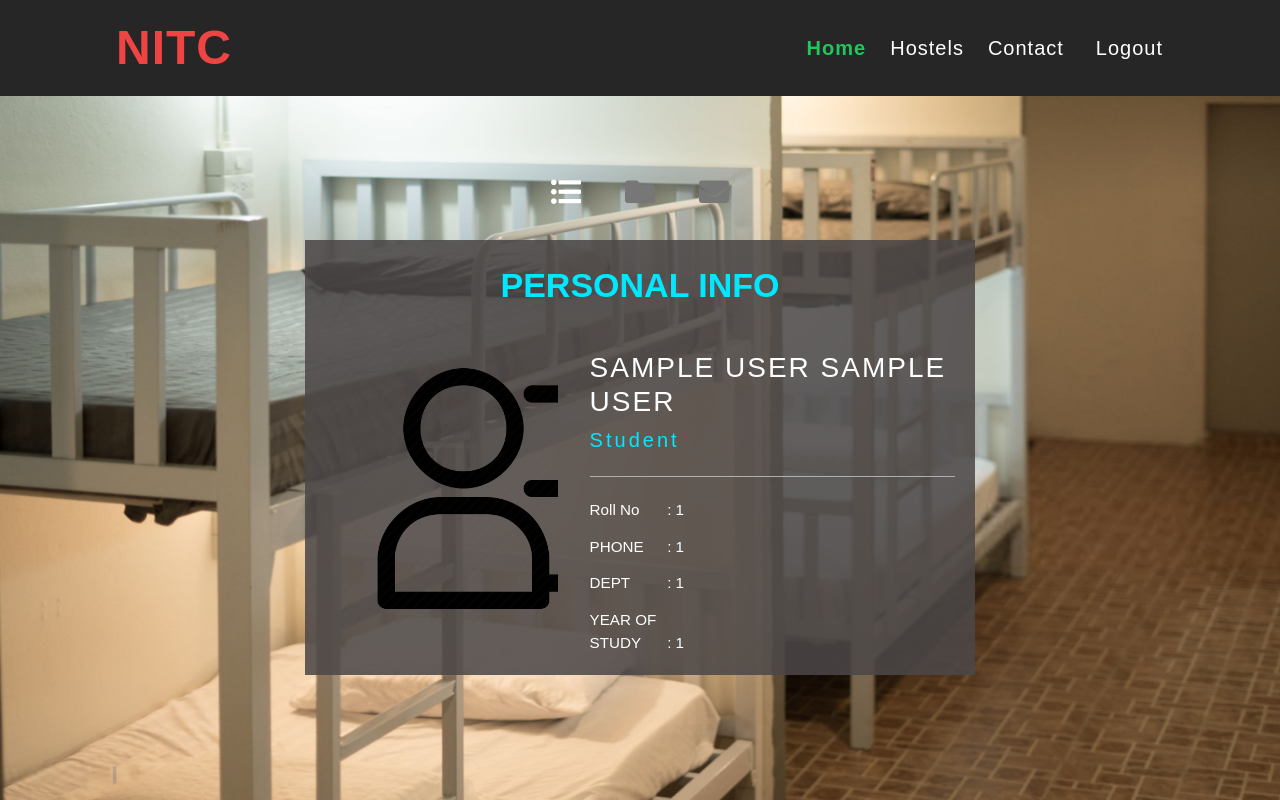
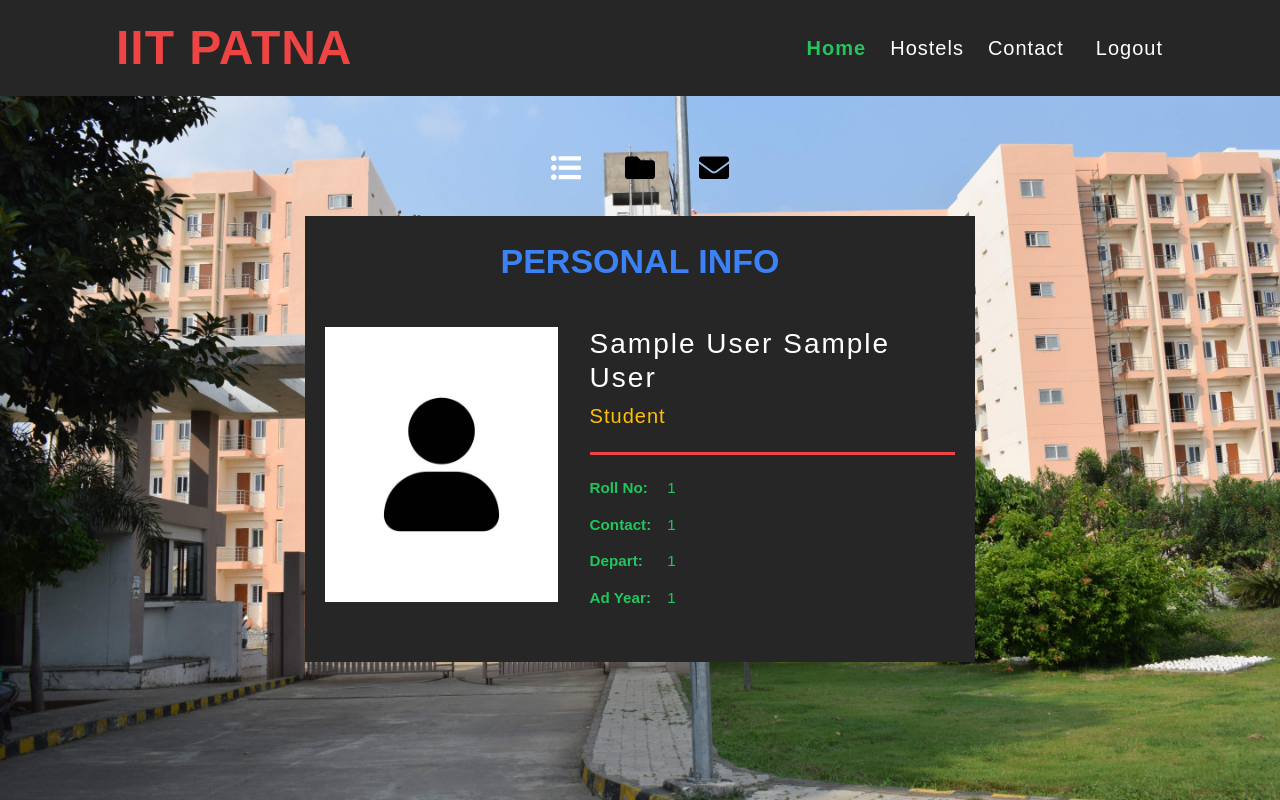
Before and after one commit to rohitranjan-rr10/btp, a PHP site: page /profile.php in a window 1280 px wide. Run offline with PHP 8.4, Linux system fonts and the light colour scheme; the visitor is signed in with stand-in values (Sample User, id 1); data that the repository does not hold is empty.

Commit message:
student part completed

```diff
--- a/profile.php
+++ b/profile.php
@@ -1,28 +1,17 @@
 <?php
 require 'includes/config.inc.php';
 ?>
+
 <!DOCTYPE html>
 <html lang="en">
+
 <head>
-<title>User Profile</title>
-<meta name="viewport" content="width=device-width, initial-scale=1">
-<meta http-equiv="Content-Type" content="text/html; charset=utf-8" />
-<meta name="keywords" content="Consultancy Profile Widget Responsive web template, Bootstrap Web Templates, Flat Web Templates, Android Compatible web template,
-Smartphone Compatible web template, free webdesigns for Nokia, Samsung, LG, SonyEricsson, Motorola web design" />
-<script type="application/x-javascript"> addEventListener("load", function() { setTimeout(hideURLbar, 0); }, false);
-		function hideURLbar(){ window.scrollTo(0,1); } </script>
-<!-- js -->
-<script src="web_profile/js/jquery-2.1.3.min.js" type="text/javascript"></script>
-<script type="text/javascript" src="web_profile/js/sliding.form.js"></script>
-<!-- //js -->
-<link href="web_profile/css/style.css" rel="stylesheet" type="text/css" media="all" />
-<link rel="stylesheet" href="web_profile/css/font-awesome.min.css" />
-<link rel="stylesheet" href="web_profile/css/smoothbox.css" type='text/css' media="all" />
-<link href="//fonts.googleapis.com/css?family=Pathway+Gothic+One" rel="stylesheet">
-<link href='//fonts.googleapis.com/css?family=Open+Sans:400,300,300italic,400italic,600,600italic,700,700italic,800,800italic' rel='stylesheet' type='text/css'>
-
+	<meta charset="UTF-8" />
+	<meta name="viewport" content="width=device-width, initial-scale=1.0" />
+	<title>IIT Patna - SMS</title>
+	<link rel="icon" href="favicon.ico" type="image/x-icon">
 	<script type="application/x-javascript">
-	addEventListener("load", function () {
+		addEventListener("load", function() {
 			setTimeout(hideURLbar, 0);
 		}, false);
 
@@ -30,63 +19,52 @@ Smartphone Compatible web template, free webdesigns for Nokia, Samsung, LG, Sony
 			window.scrollTo(0, 1);
 		}
 	</script>
-<!--// Meta tag Keywords -->
+	<script src="web_profile/js/jquery-2.1.3.min.js" type="text/javascript"></script>
+	<script type="text/javascript" src="web_profile/js/sliding.form.js"></script>
+	<link href="web_profile/css/style.css" rel="stylesheet" type="text/css" media="all" />
+	<link rel="stylesheet" href="web_profile/css/font-awesome.min.css" />
+	<link rel="stylesheet" href="web_profile/css/smoothbox.css" type='text/css' media="all" />
+	<link href="//fonts.googleapis.com/css?family=Pathway+Gothic+One" rel="stylesheet">
+	<link href='//fonts.googleapis.com/css?family=Open+Sans:400,300,300italic,400italic,600,600italic,700,700italic,800,800italic' rel='stylesheet' type='text/css'>
+	<script type="application/x-javascript">
+		addEventListener("load", function() {
+			setTimeout(hideURLbar, 0);
+		}, false);
 
+		function hideURLbar() {
+			window.scrollTo(0, 1);
+		}
+	</script>
 	<link href="web_home/css_home/slider.css" type="text/css" rel="stylesheet" media="all">
+	<link rel="stylesheet" href="web_home/css_home/bootstrap.css">
+	<link rel="stylesheet" href="web_home/css_home/style.css" type="text/css" media="all" />
+	<link rel="stylesheet" href="web_home/css_home/fontawesome-all.css">
+	<link rel="stylesheet" href="web_home/css_home/flexslider.css" type="text/css" media="screen" property="" />
+	<link href="//fonts.googleapis.com/css?family=Poiret+One&amp;subset=cyrillic,latin-ext" rel="stylesheet">
+</head>
 
-<!-- css files -->
-<link rel="stylesheet" href="web_home/css_home/bootstrap.css"> <!-- Bootstrap-Core-CSS -->
-<link rel="stylesheet" href="web_home/css_home/style.css" type="text/css" media="all" /> <!-- Style-CSS -->
-<link rel="stylesheet" href="web_home/css_home/fontawesome-all.css"> <!-- Font-Awesome-Icons-CSS -->
-<!-- //css files -->
-
-<!-- testimonials css -->
-<link rel="stylesheet" href="web_home/css_home/flexslider.css" type="text/css" media="screen" property="" /><!-- flexslider css -->
-<!-- //testimonials css -->
-
-<!-- web-fonts -->
-<link href="//fonts.googleapis.com/css?family=Poiret+One&amp;subset=cyrillic,latin-ext" rel="stylesheet">
-<!-- //web-fonts -->
-
-
-</head>
 <body>
-	<!-- banner -->
 	<div class="banner" id="home">
 		<div class="cd-radial-slider-wrapper">
-
-	<!--Header-->
 			<header>
 				<div class="container agile-banner_nav">
 					<nav class="navbar navbar-expand-lg navbar-light bg-light">
-
-				<h1><a class="navbar-brand" href="home.php">NITC <span class="display"></span></a></h1>
+						<h1><a class="navbar-brand" href="home.php">IIT PATNA<span class="display"></span></a></h1>
 						<button class="navbar-toggler" type="button" data-toggle="collapse" data-target="#navbarSupportedContent" aria-controls="navbarSupportedContent" aria-expanded="false" aria-label="Toggle navigation">
 							<span class="navbar-toggler-icon"></span>
 						</button>
-
 						<div class="collapse navbar-collapse justify-content-center" id="navbarSupportedContent">
 							<ul class="navbar-nav ml-auto">
 								<li class="nav-item active">
-							<a class="nav-link" href="home.php">Home <span class="sr-only">(current)</span></a>
+									<a class="nav-link" href="home.php">Home<span class="sr-only">(current)</span></a>
 								</li>
-
 								<li class="nav-item">
 									<a class="nav-link" href="services.php">Hostels</a>
 								</li>
-
-
 								<li class="nav-item">
 									<a class="nav-link" href="contact.php">Contact</a>
 								</li>
 								<li class="dropdown nav-item">
-							<!--<a href="#" class="dropdown-toggle nav-link" data-toggle="dropdown"><?php echo $_SESSION['roll']; ?>
-								<b class="caret"></b>
-							</a>
-							<ul class="dropdown-menu agile_short_dropdown">
-								<li>
-									<a href="profile.php">My Profile</a>
-								</li>-->
 								<li>
 									<a href="includes/logout.inc.php" class="nav-link">Logout</a>
 								</li>
@@ -94,12 +72,10 @@ Smartphone Compatible web template, free webdesigns for Nokia, Samsung, LG, Sony
 							</li>
 							</ul>
 						</div>
-
 					</nav>
 				</div>
 			</header>
-	<!--Header-->
-<br><br><br><br><br>
+			<div class="py-5"></div>
 			<div class="main">
 				<div id="navigation" style="display:none;" class="w3_agile">
 					<ul>
@@ -123,38 +99,38 @@ Smartphone Compatible web template, free webdesigns for Nokia, Samsung, LG, Sony
 									<div class="abt-agile-left">
 									</div>
 									<div class="abt-agile-right">
-
-								<h3><?php echo $_SESSION['fname']." ".$_SESSION['lname']; ?></h3>
+										<h3><?php echo $_SESSION['fname'] . " " . $_SESSION['lname']; ?></h3>
 										<h5>Student</h5>
 										<ul class="address">
 											<li>
 												<ul class="address-text">
-											<li><b>Roll No </b></li>
-											<li>: <?php echo $_SESSION['roll']; ?></li>
+													<li><b>Roll No:</b></li>
+													<li><?php echo $_SESSION['roll']; ?></li>
 												</ul>
 											</li>
 											<li>
 												<ul class="address-text">
-											<li><b>PHONE </b></li>
-											<li>: <?php echo $_SESSION['mob_no']; ?></li>
+													<li><b>Contact:</b></li>
+													<li><?php echo $_SESSION['mob_no']; ?></li>
 												</ul>
 											</li>
 											<li>
 												<ul class="address-text">
-											<li><b>DEPT </b></li>
-											<li>: <?php echo $_SESSION['department']; ?></li>
+													<li><b>Depart:</b></li>
+													<li><?php echo $_SESSION['department']; ?></li>
 												</ul>
 											</li>
 											<li>
 												<ul class="address-text">
-											<li><b>YEAR OF STUDY </b></li>
-											<li>: <?php echo $_SESSION['year_of_study']; ?></li>
+													<li><b>Ad Year:</b></li>
+													<li><?php echo $_SESSION['year_of_study']; ?></li>
 												</ul>
 											</li>
 										</ul>
 									</div>
 									<div class="clear"></div>
 								</div>
+								<div class="py-3"></div>
 							</fieldset>
 							<fieldset class="step agileinfo w3ls_fancy_step">
 								<legend>Hostel Info</legend>
@@ -162,117 +138,55 @@ Smartphone Compatible web template, free webdesigns for Nokia, Samsung, LG, Sony
 									<div class="abt-agile-left-hostel">
 									</div>
 									<div class="abt-agile-right">
-
-							<h3><?php echo $_SESSION['fname']." ".$_SESSION['lname']; ?></h3>
+										<h3><?php echo $_SESSION['fname'] . " " . $_SESSION['lname']; ?></h3>
 										<h5>Student</h5>
 										<ul class="address">
 											<li>
 												<ul class="address-text">
-										<li><b>HOSTEL </b></li>
+													<li><b>Hostel:</b></li>
 													<?php
 													$hostelId = $_SESSION['hostel_id'];
-											if($hostelId == NULL){
-												$hostelName = 'None';
-											}
-											else {
+													if ($hostelId == NULL) {
+														$hostelName = 'NA';
+													} else {
 														$sql = "SELECT * FROM Hostel WHERE Hostel_id = '$hostelId'";
 														$result = mysqli_query($conn, $sql);
-												if($row = mysqli_fetch_assoc($result)){
+														if ($row = mysqli_fetch_assoc($result)) {
 															$hostelName = $row['Hostel_name'];
-												}
-												else {
+														} else {
 															echo "<script type='text/javascript'>alert('Foreign Key Error-hostenName!!')</script>";
 														}
 													}
 													?>
-
-
-										<li>: <?php echo $hostelName; ?></li>
+													<li><?php echo $hostelName; ?></li>
 												</ul>
 											</li>
 											<li>
 												<ul class="address-text">
-										<li><b>ROOM NO </b></li>
+													<li><b>Room:</b></li>
 													<?php
 													$roomId = $_SESSION['room_id'];
-											if($hostelId == NULL || $roomId == NULL){
-												$roomNo = 'None';
-											}
-											else {
+													if ($hostelId == NULL || $roomId == NULL) {
+														$roomNo = 'NA';
+													} else {
 														$sql = "SELECT * FROM Room WHERE Room_id = '$roomId'";
 														$result = mysqli_query($conn, $sql);
-												if($row = mysqli_fetch_assoc($result)){
+														if ($row = mysqli_fetch_assoc($result)) {
 															$roomNo = $row['Room_No'];
-												}
-												else {
+														} else {
 															echo "<script type='text/javascript'>alert('Foreign Key Error-roomNo!!')</script>";
 														}
 													}
 													?>
-										<li>: <?php echo $roomNo; ?></li>
+													<li><?php echo $roomNo; ?></li>
 												</ul>
 											</li>
 										</ul>
 									</div>
 									<div class="clear"></div>
 								</div>
+								<div class="py-3"></div>
 							</fieldset>
-					<!--	<fieldset class="step wthree">
-						<legend>Work</legend>
-						<div class="work-w3agile">
-							<div class="work-w3agile-top">
-								<div class="agileits_w3layouts_work_grid1 w3layouts_work_grid1 hover14 column">
-									<div class="w3_agile_work_effect">
-										<ul>
-											<li>
-												<a href="web_profile/images/c1.jpg" class="sb" title="Quis Nostrud Exercitation Ullamco Laboris Quis Autem Vel Eum Iure Reprehenderit">
-													<figure>
-														<img src="web_profile/images/c1.jpg" alt=" " class="img-responsive" />
-													</figure>
-												</a>
-											</li>
-											<li>
-												<a href="web_profile/images/c2.jpg" class="sb" title="Quis Nostrud Exercitation Ullamco Laboris Quis Autem Vel Eum Iure Reprehenderit">
-													<figure>
-														<img src="web_profile/images/c2.jpg" alt=" " class="img-responsive" />
-													</figure>
-												</a>
-											</li>
-											<li>
-												<a href="web_profile/images/c3.jpg" class="sb" title="Quis Nostrud Exercitation Ullamco Laboris Quis Autem Vel Eum Iure Reprehenderit">
-													<figure>
-														<img src="web_profile/images/c3.jpg" alt=" " class="img-responsive" />
-													</figure>
-												</a>
-											</li>
-											<li>
-												<a href="web_profile/images/c4.jpg" class="sb" title="Quis Nostrud Exercitation Ullamco Laboris Quis Autem Vel Eum Iure Reprehenderit">
-													<figure>
-														<img src="web_profile/images/c4.jpg" alt=" " class="img-responsive" />
-													</figure>
-												</a>
-											</li>
-											<li>
-												<a href="web_profile/images/c5.jpg" class="sb" title="Quis Nostrud Exercitation Ullamco Laboris Quis Autem Vel Eum Iure Reprehenderit">
-													<figure>
-														<img src="web_profile/images/c5.jpg" alt=" " class="img-responsive" />
-													</figure>
-												</a>
-											</li>
-											<li>
-												<a href="web_profile/images/c6.jpg" class="sb" title="Quis Nostrud Exercitation Ullamco Laboris Quis Autem Vel Eum Iure Reprehenderit">
-													<figure>
-														<img src="web_profile/images/c6.jpg" alt=" " class="img-responsive" />
-													</figure>
-												</a>
-											</li>
-												<div class="clear"></div>
-										</ul>
-									</div>
-								</div>
-							</div>
-						</div>
-					</fieldset>-->
 							<fieldset class="step agileinfo w3ls_fancy_step">
 								<legend>Hostel Manager Info</legend>
 								<div class="abt-agile">
@@ -283,44 +197,44 @@ Smartphone Compatible web template, free webdesigns for Nokia, Samsung, LG, Sony
 										$Hid = $_SESSION['hostel_id'];
 										$sql1 = "SELECT * FROM Hostel_Manager WHERE Hostel_id = '$Hid'";
 										$result1 = mysqli_query($conn, $sql1);
-									if($row1 = mysqli_fetch_assoc($result1)){
+										if ($row1 = mysqli_fetch_assoc($result1)) {
 											$hmfname = $row1['Fname'];
 											$hmlname = $row1['Lname'];
 											$hmMob  = $row1['Mob_no'];
 											$hmemail = $row1['Email'];
-									}
-									else {
-										$hmfname = 'none';
-										$hmlname = 'none';
-										$hmMob  = 'none';
-										$hmemail = 'none';
+										} else {
+											$hmfname = 'NA';
+											$hmlname = 'NA';
+											$hmMob  = 'NA';
+											$hmemail = 'NA';
 										}
 										?>
-								<h3><?php echo $hmfname." ".$hmlname; ?></h3>
+										<h3><?php echo $hmfname . " " . $hmlname; ?></h3>
 										<h5>Admin</h5>
 										<ul class="address">
 											<li>
 												<ul class="address-text">
-											<li><b>PHONE </b></li>
-											<li>: <?php echo $hmMob; ?></li>
+													<li><b>Phone:</b></li>
+													<li><?php echo $hmMob; ?></li>
 												</ul>
 											</li>
 											<li>
 												<ul class="address-text">
-											<li><b>Email </b></li>
-											<li>: <?php echo $hmemail; ?></li>
+													<li><b>Email:</b></li>
+													<li><?php echo $hmemail; ?></li>
 												</ul>
 											</li>
 										</ul>
 									</div>
 									<div class="clear"></div>
 								</div>
+								<div class="py-3"></div>
 							</fieldset>
 						</form>
 					</div>
 				</div>
-
 			</div>
 			<script type="text/javascript" src="web_profile/js/smoothbox.jquery2.js"></script>
 </body>
+
 </html>
--- a/web_profile/css/style.css
+++ b/web_profile/css/style.css
@@ -1,79 +1,225 @@
-/*--
-Author: W3layouts
-Author URL: http://w3layouts.com
-License: Creative Commons Attribution 3.0 Unported
-License URL: http://creativecommons.org/licenses/by/3.0/
---*/
-/* reset */
-html,body,div,span,applet,object,iframe,h1,h2,h3,h4,h5,h6,p,blockquote,pre,a,abbr,acronym,address,big,cite,code,del,dfn,em,img,ins,kbd,q,s,samp,small,strike,strong,sub,sup,tt,var,b,u,i,dl,dt,dd,ol,nav ul,nav li,fieldset,form,label,legend,table,caption,tbody,tfoot,thead,tr,th,td,article,aside,canvas,details,embed,figure,figcaption,footer,header,hgroup,menu,nav,output,ruby,section,summary,time,mark,audio,video{margin:0;padding:0;border:0;font-size:100%;font:inherit;vertical-align:baseline;}
-article, aside, details, figcaption, figure,footer, header, hgroup, menu, nav, section {display: block;}
-ol,ul{list-style:none;margin:0px;padding:0px;}
-blockquote,q{quotes:none;}
-blockquote:before,blockquote:after,q:before,q:after{content:'';content:none;}
-table{border-collapse:collapse;border-spacing:0;}
-/* start editing from here */
-a{text-decoration:none;}
-.txt-rt{text-align:right;}/* text align right */
-.txt-lt{text-align:left;}/* text align left */
-.txt-center{text-align:center;}/* text align center */
-.float-rt{float:right;}/* float right */
-.float-lt{float:left;}/* float left */
-.clear{clear:both;}/* clear float */
-.pos-relative{position:relative;}/* Position Relative */
-.pos-absolute{position:absolute;}/* Position Absolute */
-.vertical-base{	vertical-align:baseline;}/* vertical align baseline */
-.vertical-top{	vertical-align:top;}/* vertical align top */
-nav.vertical ul li{	display:block;}/* vertical menu */
-nav.horizontal ul li{	display: inline-block;}/* horizontal menu */
-img{max-width:100%;}
+html,
+body,
+div,
+span,
+applet,
+object,
+iframe,
+h1,
+h2,
+h3,
+h4,
+h5,
+h6,
+p,
+blockquote,
+pre,
+a,
+abbr,
+acronym,
+address,
+big,
+cite,
+code,
+del,
+dfn,
+em,
+img,
+ins,
+kbd,
+q,
+s,
+samp,
+small,
+strike,
+strong,
+sub,
+sup,
+tt,
+var,
+b,
+u,
+i,
+dl,
+dt,
+dd,
+ol,
+nav ul,
+nav li,
+fieldset,
+form,
+label,
+legend,
+table,
+caption,
+tbody,
+tfoot,
+thead,
+tr,
+th,
+td,
+article,
+aside,
+canvas,
+details,
+embed,
+figure,
+figcaption,
+footer,
+header,
+hgroup,
+menu,
+nav,
+output,
+ruby,
+section,
+summary,
+time,
+mark,
+audio,
+video {
+  margin: 0;
+  padding: 0;
+  border: 0;
+  font-size: 100%;
+  font: inherit;
+  vertical-align: baseline;
+}
+article,
+aside,
+details,
+figcaption,
+figure,
+footer,
+header,
+hgroup,
+menu,
+nav,
+section {
+  display: block;
+}
+ol,
+ul {
+  list-style: none;
+  margin: 0px;
+  padding: 0px;
+}
+blockquote,
+q {
+  quotes: none;
+}
+blockquote:before,
+blockquote:after,
+q:before,
+q:after {
+  content: "";
+  content: none;
+}
+table {
+  border-collapse: collapse;
+  border-spacing: 0;
+}
+
+a {
+  text-decoration: none;
+}
+.txt-rt {
+  text-align: right;
+}
+.txt-lt {
+  text-align: left;
+} /* text align left */
+.txt-center {
+  text-align: center;
+} /* text align center */
+.float-rt {
+  float: right;
+} /* float right */
+.float-lt {
+  float: left;
+} /* float left */
+.clear {
+  clear: both;
+} /* clear float */
+.pos-relative {
+  position: relative;
+} /* Position Relative */
+.pos-absolute {
+  position: absolute;
+} /* Position Absolute */
+.vertical-base {
+  vertical-align: baseline;
+} /* vertical align baseline */
+.vertical-top {
+  vertical-align: top;
+} /* vertical align top */
+nav.vertical ul li {
+  display: block;
+} /* vertical menu */
+nav.horizontal ul li {
+  display: inline-block;
+} /* horizontal menu */
+img {
+  max-width: 100%;
+}
 /*end reset*/
-html, body{
+html,
+body {
   font-size: 100%;
-    background: url(../images/3.png)repeat 0px 0px;
+  background: url(../images/3.jpg) repeat 0px 0px;
   background-attachment: fixed;
-	-webkit-background-size:cover;
-	-moz-background-size:cover;
-	background-size:cover;
-	font-family: 'Open Sans', sans-serif;
+  -webkit-background-size: cover;
+  -moz-background-size: cover;
+  background-size: cover;
+  font-family: "Open Sans", sans-serif;
 }
-h1,h2,h3,h4,h5,h6{
-	font-family: 'Pathway Gothic One', sans-serif;
-	margin:0;
+h1,
+h2,
+h3,
+h4,
+h5,
+h6 {
+  font-family: "Pathway Gothic One", sans-serif;
+  margin: 0;
 }
-ul,label{
-	margin:0;
-	padding:0;
+ul,
+label {
+  margin: 0;
+  padding: 0;
 }
-body a:hover,body a{
-	text-decoration:none;
+body a:hover,
+body a {
+  text-decoration: none;
 }
 /*-- main --*/
-.agileits_copyright{
+.agileits_copyright {
   text-align: center;
 }
-.agileits_copyright p{
+.agileits_copyright p {
   font-size: 14px;
   color: #fff;
-    margin:4em 0 0;
+  margin: 4em 0 0;
   line-height: 1.8em;
   padding: 0 1em;
   text-transform: capitalize;
 }
-.agileits_copyright p a{
-	color:#fff;
-	text-decoration:underline;
+.agileits_copyright p a {
+  color: #fff;
+  text-decoration: underline;
 }
-.agileits_copyright p a:hover{
-	color:#00e8ff;
+.agileits_copyright p a:hover {
+  color: #00e8ff;
 }
-input[type="submit"],.agileits_copyright p a,input[type="reset"]{
-	transition:.5s ease-in;
-	-webkit-transition:.5s ease-in;
-	-moz-transition:.5s ease-in;
-	-o-transition:.5s ease-in;
-	-ms-transition:.5s ease-in;
+input[type="submit"],
+.agileits_copyright p a,
+input[type="reset"] {
+  transition: 0.5s ease-in;
+  -webkit-transition: 0.5s ease-in;
+  -moz-transition: 0.5s ease-in;
+  -o-transition: 0.5s ease-in;
+  -ms-transition: 0.5s ease-in;
 }
-.main{
+.main {
   margin: 3em auto;
   text-align: center;
   width: 670px;
@@ -87,21 +233,21 @@ input[type="submit"],.agileits_copyright p a,input[type="reset"]{
   font-size: 3em;
   margin-bottom: 1.3em;
   text-transform: uppercase;
-	font-family: 'Pathway Gothic One', sans-serif;
+  font-family: "Pathway Gothic One", sans-serif;
 }
-#wrapper{
+#wrapper {
   width: 670px;
   overflow: hidden;
 }
-#steps{
-    width:670px;
+#steps {
+  width: 670px;
   /*height:320px;*/
-    overflow:hidden;
-	background: rgba(76, 72, 72, 0.87);
+  overflow: hidden;
+  background: #262626;
 }
-.step{
-    float:left;
-    width:670px;
+.step {
+  float: left;
+  width: 670px;
   /*height:320px;*/
 }
 #navigation {
@@ -109,69 +255,70 @@ input[type="submit"],.agileits_copyright p a,input[type="reset"]{
   margin-bottom: 20px;
   display: inline-block;
 }
-#navigation ul{
-    list-style:none;
+#navigation ul {
+  list-style: none;
 }
-#navigation ul li{
-	float:left;
-    position:relative;
-	margin:0px 2px;
+#navigation ul li {
+  float: left;
+  position: relative;
+  margin: 0px 2px;
 }
-#navigation ul li a{
-    display:block;
-    height:45px;
-    background-color:#444;
-    color:#777;
-    outline:none;
+#navigation ul li a {
+  display: block;
+  height: 45px;
+  background-color: #444;
+  color: #000;
+  outline: none;
   font-size: 1em;
-    font-weight:bold;
-    text-decoration:none;
-    line-height:60px;
-    padding:0px 20px;
-    border:none;
-    background:none;
+  font-weight: bold;
+  text-decoration: none;
+  line-height: 60px;
+  padding: 0px 20px;
+  border: none;
+  background: none;
 }
-#navigation ul li a{
-	position:relative;
+#navigation ul li a {
+  position: relative;
 }
-#navigation ul li a:before{
-	content: '';
+#navigation ul li a:before {
+  content: "";
   border-left: 10px solid transparent;
   border-right: 10px solid transparent;
-    border-top: 10px solid #00e8ff;
+  border-top: 10px solid #000;
   position: absolute;
   top: -27%;
   left: 40%;
-	opacity:0;
+  opacity: 0;
 }
-#navigation ul li a:hover:before,#navigation ul li a:hover span{
-	opacity:1;
+#navigation ul li a:hover:before,
+#navigation ul li a:hover span {
+  opacity: 1;
 }
-#navigation ul li a span{
+#navigation ul li a span {
   position: absolute;
   top: -101%;
   left: 14%;
-    padding: .3em 1em;
-    background: #00e8ff;
+  padding: 0.3em 1em;
+  background: #000;
   color: #fff;
   height: 25px;
   line-height: 22px;
   font-size: 14px;
-	opacity:0;
+  opacity: 0;
 }
 #navigation ul li a:hover,
-#navigation ul li.selected a{
+#navigation ul li.selected a {
   color: #fff;
 }
-#steps form fieldset{
-    border:none;
-    padding-bottom:0px;
+#steps form fieldset {
+  border: none;
+  padding-bottom: 0px;
 }
 #steps form legend {
   text-align: center;
-    color: #00e8ff;
+  color: #3b82f6;
   font-size: 34px;
-    font-weight: 600;
+  font-weight: 700;
   text-transform: uppercase;
   width: 670px;
   padding: 20px 0px 20px 0px;
@@ -179,8 +326,7 @@ input[type="submit"],.agileits_copyright p a,input[type="reset"]{
 }
 .abt-agile-right h3 {
   font-size: 28px;
-    text-transform: uppercase;
-    color:#fff;
+  color: #fff;
   letter-spacing: 2px;
 }
 .abt-agile-right p {
@@ -201,21 +347,22 @@ p.agileinfo_para {
   margin-top: 40px !important;
 }
 p.step_w3layouts {
-    background: #D9D9D9 !important;
+  background: #d9d9d9 !important;
   color: #212121;
 }
-.w3_agile ul li i{
-	font-size:30px;
+.w3_agile ul li i {
+  font-size: 30px;
 }
 .abt-agile-left {
-    background: url(../images/c.png) no-repeat 1px 0px;
+  background: url(../images/c.jpg) no-repeat center 0;
   background-size: cover;
   min-height: 275px;
   width: 37%;
   float: left;
 }
+
 .abt-agile-left-hostel {
-    background: url(../images/hostel.png) no-repeat 1px 0px;
+  background: url(../images/c.jpg) no-repeat center 0;
   background-size: cover;
   min-height: 275px;
   width: 37%;
@@ -312,11 +465,11 @@ p.step_w3layouts {
   text-align: left;
   margin-bottom: 16px;
   padding-bottom: 20px;
-    border-bottom: 1px solid #AFAFAF;
+  border-bottom: 1px solid #afafaf;
 }
 ul.address {
   margin-top: 1.5em;
-    border-top: 1px solid #AFAFAF;
+  border-top: 3px solid #ef4444;
   padding-top: 0.5em;
 }
 ul.address li {
@@ -328,24 +481,24 @@ ul.address li ul.address-text li:nth-child(1) {
 ul.address li ul.address-text li {
   display: inline-block;
   font-size: 0.95em;
-    color: #fff;
+  color: #22c55e;
   margin-top: 0.9em;
-    font-weight: 100;
+  font-weight: 500;
 }
-.address-text li a{
+.address-text li a {
   color: #fff;
 }
 .abt-agile-right h5 {
   font-size: 20px;
-    letter-spacing: 3px;
+  letter-spacing: 1px;
   margin-top: 10px;
-    color: #00e8ff;
+  color: #ffc107;
 }
 /*-- work --*/
-.w3ls_work_grids{
-	margin-top:4em;
+.w3ls_work_grids {
+  margin-top: 4em;
 }
-.column .w3_agile_work_effect{
+.column .w3_agile_work_effect {
   position: relative;
 }
 .hover14 figure {
@@ -381,23 +542,25 @@ ul.address li ul.address-text li {
   }
 }
 /*-- //work --*/
-::-webkit-input-placeholder{
-	color:#AFAFAF;
+::-webkit-input-placeholder {
+  color: #afafaf;
 }
 
-:-moz-placeholder { /* Firefox 18- */
-   color: #AFAFAF;
+:-moz-placeholder {
+  /* Firefox 18- */
+  color: #afafaf;
 }
 
-::-moz-placeholder {  /* Firefox 19+ */
-   color: #AFAFAF;
+::-moz-placeholder {
+  /* Firefox 19+ */
+  color: #afafaf;
 }
 
 :-ms-input-placeholder {
-   color: #AFAFAF;
+  color: #afafaf;
 }
 /*-- start-responsive-design --*/
-@media (max-width:736px){
+@media (max-width: 736px) {
   .main h1 {
     margin-bottom: 1.5em;
   }
```
Also changed, not shown: other parts of web_profile/css/style.css (+69 -41 lines), web_profile/images/3.jpg (added), web_profile/images/3.png (deleted), web_profile/images/c.jpg (added), web_profile/images/c.png (deleted). Lines whose indentation alone changed are shown as unchanged.
